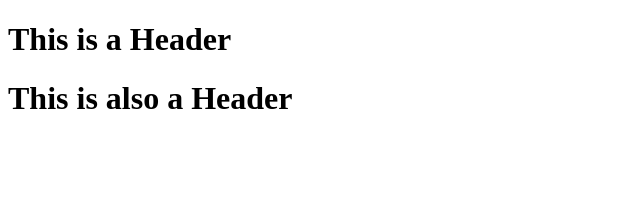
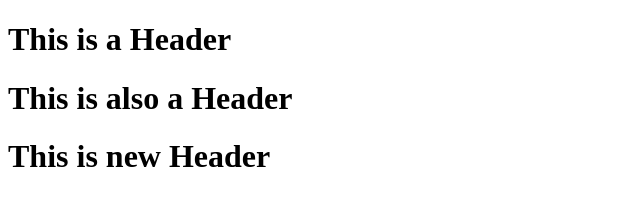
Before and after one commit to kelvin0179/git-test, a plain HTML site: page index.html in a window 1280 px wide. Shown: the whole page, without its empty margins (0-640 px from the left). Drawn offline with Linux system fonts and the light colour scheme.

Commit message:
Third Commit

```diff
--- a/index.html
+++ b/index.html
@@ -8,5 +8,6 @@
   <body>
     <h1>This is a Header</h1>
     <h1>This is also a Header</h1>
+    <h1>This is new Header</h1>
   </body>
 </html>
```
